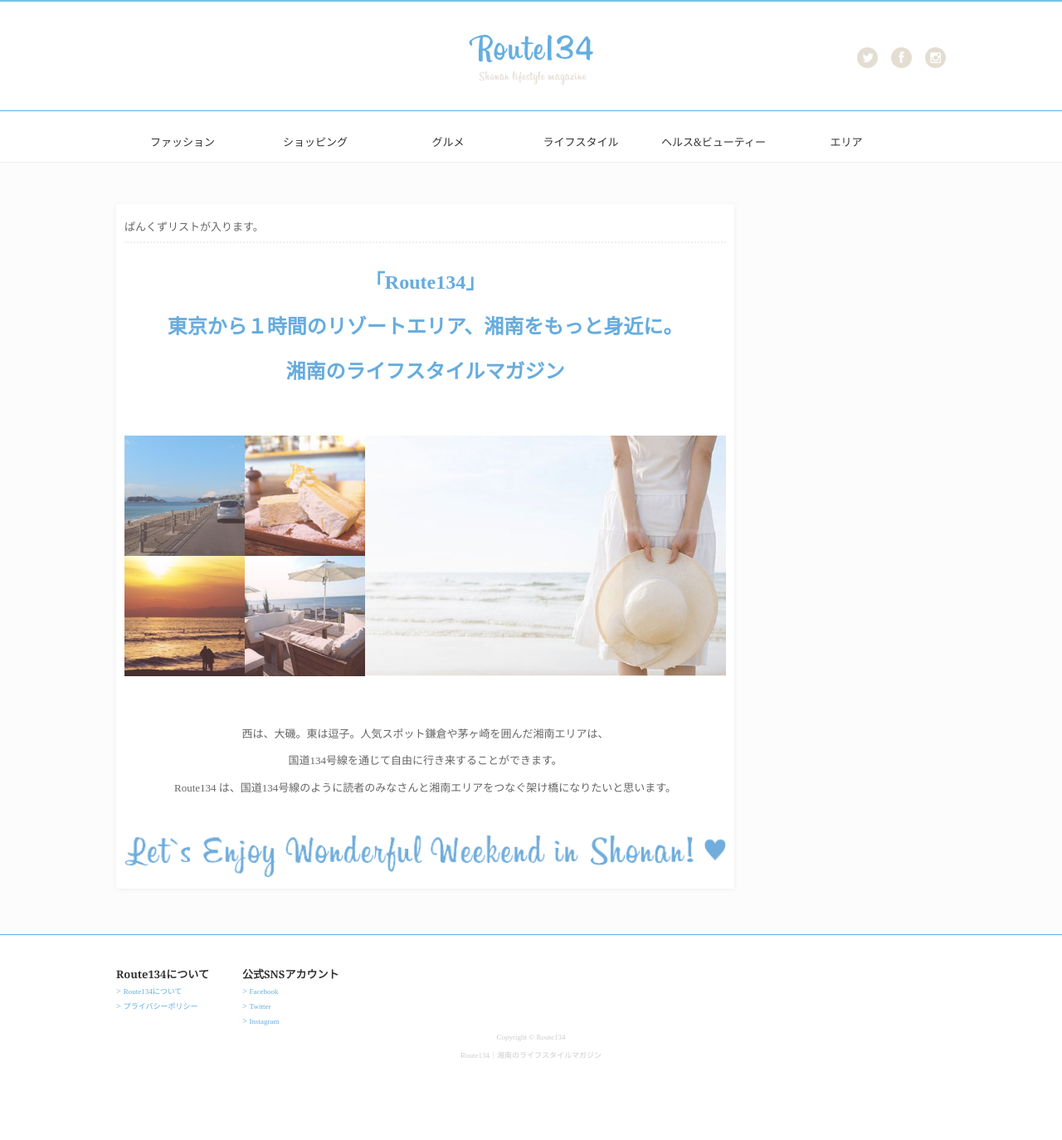
After one commit to project-SY/route134, a PHP site: page /about.php in a window 1280 px wide. The commit adds this page. Shown: the whole page at 83% size. Run offline with PHP 8.4, Linux system fonts and the light colour scheme; some web fonts are replaced.

Commit message:
made about.php

```diff
--- /dev/null
+++ b/about.php
@@ -0,0 +1,32 @@
+<?php include('header.php'); ?>
+	<div class="content-width clearfix">
+		<div class="content-column">
+			<div id="about">
+				<div id="pankuzu" class="border-btm-gray">
+					ぱんくずリストが入ります。
+				</div>
+				<h1>「Route134」<br />
+					東京から１時間のリゾートエリア、湘南をもっと身近に。<br />
+					湘南のライフスタイルマガジン
+				</h1>
+				<div class="grid-wrap clearfix">
+					<div class="grid-left clearfix">
+						<img src="./images/pic-about-drive.jpg" alt="">
+						<img src="./images/pic-about-sweets.jpg" alt="">
+						<img src="./images/pic-about-sunset.jpg" alt="">
+						<img src="./images/pic-about-sea.jpg" alt="">
+					</div>
+					<img class="about-kv" src="./images/pic-about-kv.jpg">
+				</div>
+				<p class="discription">西は、大磯。東は逗子。人気スポット鎌倉や茅ヶ崎を囲んだ湘南エリアは、<br />
+					国道134号線を通じて自由に行き来することができます。<br />
+					Route134 は、国道134号線のように読者のみなさんと湘南エリアをつなぐ架け橋になりたいと思います。
+				</p>
+				<img class="message" src="./images/text-about-message.png">
+			</div>
+			<!-- about end -->
+		</div>
+		<!-- content-column end -->
+	</div>
+	<!-- content-width end -->
+<?php include('footer.php'); ?>
--- a/css/sub_pc.css
+++ b/css/sub_pc.css
@@ -40,6 +40,52 @@ h3 {
 	font-size: 18px;
 	font-weight: 500;
 }
+
+/* ------------------------------------
+◆　about
+------------------------------------ */
+
+#about h1 {
+	margin-bottom:50px;
+	font-family: YuGo;
+	font-size:24px;
+	color:  #65acdf;
+	line-height:2.25em;
+	text-align:center;
+}
+
+#about .grid-wrap {
+	margin-bottom: 50px;
+}
+
+#about .grid-left {
+	width: 40%;
+	float:left;
+}
+
+#about .grid-left img {
+	width:50%;
+	float:left;
+}
+
+#about .about-kv {
+	width:60%;
+}
+
+#about .discription {
+	margin-bottom: 40px;
+	font-family: YuGo;
+	color: #666666;
+	text-align: center;
+	line-height:2.5em;
+}
+
+#about .message {
+	width:100%;
+	margin: 0 auto;
+}
+
+
 
 /* ------------------------------------
 ◆　privacy
```
Also changed, not shown: images/pic-about-drive.jpg (added), images/pic-about-kv.jpg (added), images/pic-about-sea.jpg (added), images/pic-about-sunset.jpg (added), images/pic-about-sweets.jpg (added), images/text-about-message.png (added).
